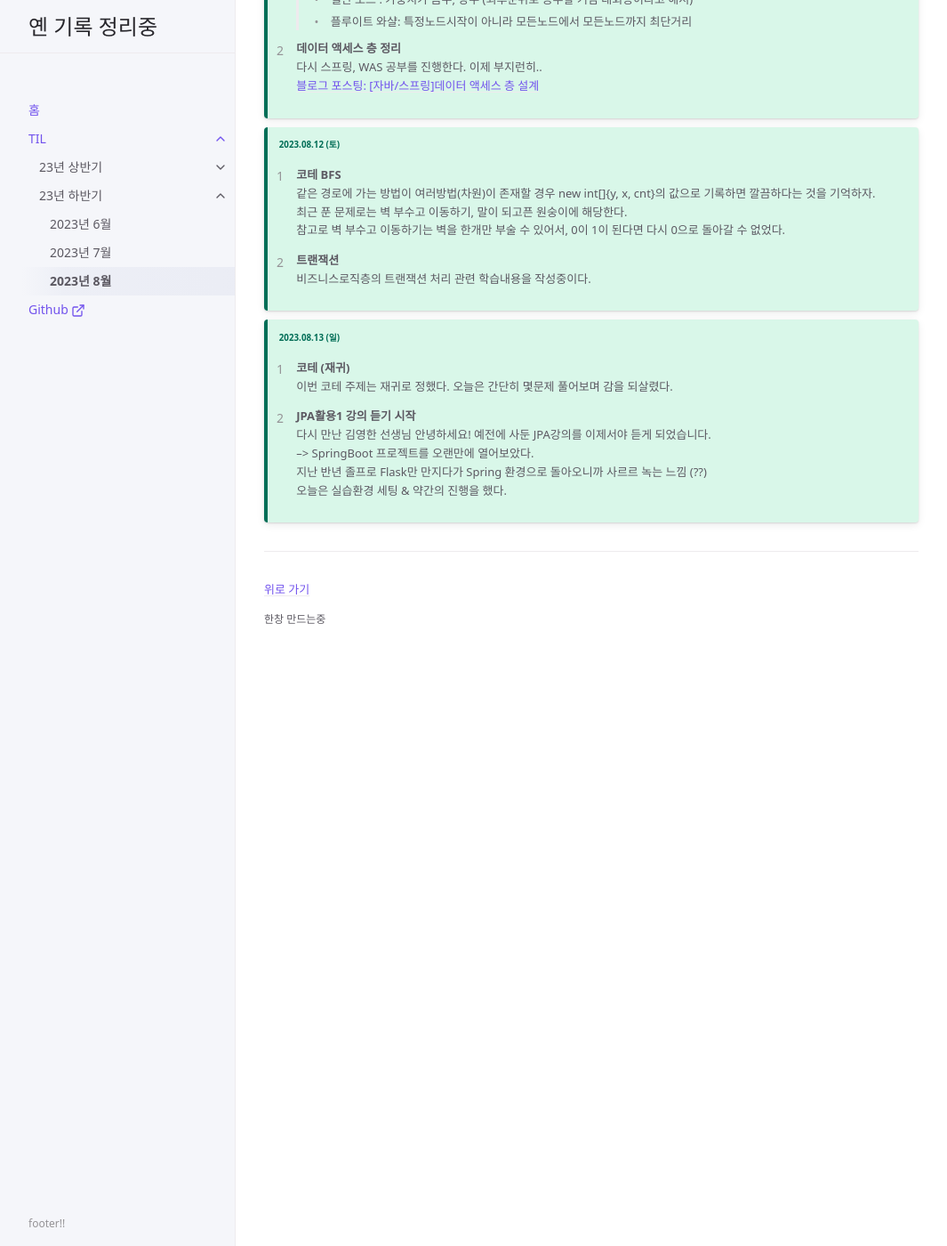
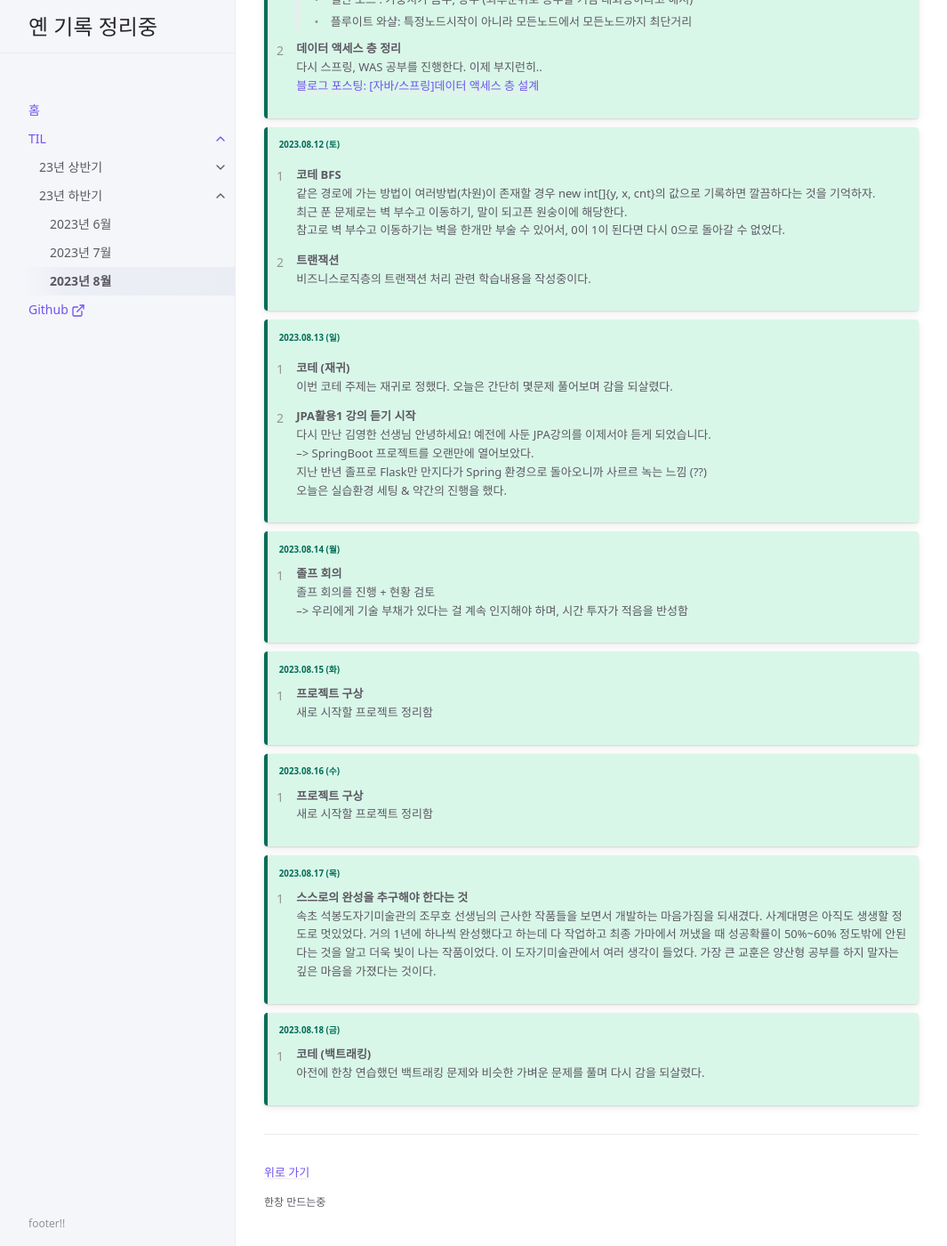
Before and after one commit to yyeennyy/yyeennyy.github.io, a Jekyll site: the page built from docs/TIL/23년 하반기/month08.md, in a window 1280 px wide and 1400 px high, scrolled down 2237 px. Shown: the whole window at 89% size, without its empty margins (107-1172 px from the left). Built offline with Jekyll 4.4.1, drawn with Linux system fonts in a browser that asks for light colours.

Commit message:
TIL 0815 16 17 18

```diff
--- a/docs/TIL/23년 하반기/month08.md
+++ b/docs/TIL/23년 하반기/month08.md
@@ -154,3 +154,36 @@ nav_order: 3
 > 다시 만난 김영한 선생님 안녕하세요! 예전에 사둔 JPA강의를 이제서야 듣게 되었습니다.<br>
 > --> SpringBoot 프로젝트를 오랜만에 열어보았다.<br> 지난 반년 졸프로 Flask만 만지다가 Spring 환경으로 돌아오니까 사르르 녹는 느낌 (??)<br>
 > 오늘은 실습환경 세팅 & 약간의 진행을 했다.
+
+
+
+{: .new-title }
+> 2023.08.14 (월)
+> 1. **졸프 회의**<br>
+> 졸프 회의를 진행 + 현황 검토<br> --> 우리에게 기술 부채가 있다는 걸 계속 인지해야 하며, 시간 투자가 적음을 반성함
+>
+
+
+{: .new-title }
+> 2023.08.15 (화)
+> 1. **프로젝트 구상**<br>
+> 새로 시작할 프로젝트 정리함
+>
+
+{: .new-title }
+> 2023.08.16 (수)
+> 1. **프로젝트 구상**<br>
+> 새로 시작할 프로젝트 정리함
+>
+
+{: .new-title }
+> 2023.08.17 (목)
+> 1. **스스로의 완성을 추구해야 한다는 것**<br>
+> 속초 석봉도자기미술관의 조무호 선생님의 근사한 작품들을 보면서 개발하는 마음가짐을 되새겼다. 사계대명은 아직도 생생할 정도로 멋있었다. 거의 1년에 하나씩 완성했다고 하는데 다 작업하고 최종 가마에서 꺼냈을 때 성공확률이 50%~60% 정도밖에 안된다는 것을 알고 더욱 빛이 나는 작품이었다. 이 도자기미술관에서 여러 생각이 들었다. 가장 큰 교훈은 양산형 공부를 하지 말자는 깊은 마음을 가졌다는 것이다.
+>
+
+{: .new-title }
+> 2023.08.18 (금)
+> 1. **코테 (백트래킹)**<br>
+> 아전에 한창 연습했던 백트래킹 문제와 비슷한 가벼운 문제를 풀며 다시 감을 되살렸다.
+>
```
